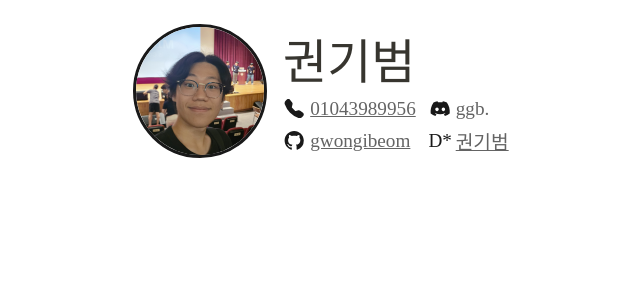
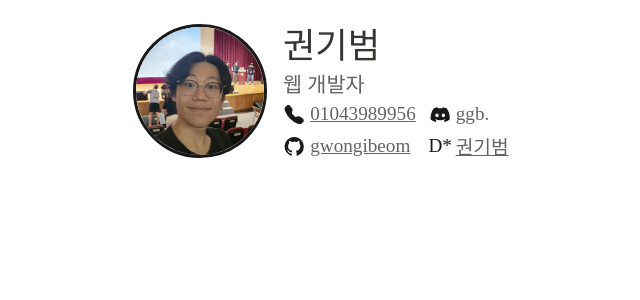
Before and after one commit to gwongibeom/gwon.us, a React (Vite) app: page / in a window 1280 px wide. Shown: the top 300 px of the page, without its empty margins (271-911 px from the left). Built offline with nearby package versions, Linux system fonts and the light colour scheme; a web font is replaced by a local one.

Commit message:
스타일 수정 및 직책 추가

```diff
--- a/src/components/ResumeHeader.css
+++ b/src/components/ResumeHeader.css
@@ -42,8 +42,14 @@
 }
 
 .name {
-  font-size: 3rem;
+  font-size: 2.2rem;
   font-weight: 700;
+}
+
+.webProgrammer {
+  font-size: 1.3rem;
+  font-weight: 500;
+  color: #646464;
 }
 
 .contact {
--- a/src/components/ResumeHeader.jsx
+++ b/src/components/ResumeHeader.jsx
@@ -30,6 +30,7 @@ function ResumeHeader() {
       />
       <div className='nameAndContact'>
         <div className='name'>권기범</div>
+        <div className='webProgrammer'>웹 개발자</div>
         <div className='contact'>
           <div className='phoneNumber contacts'>
             <BsTelephoneFill id='icon' /> <a href='tel:+82 1043989956'>01043989956</a>
```
